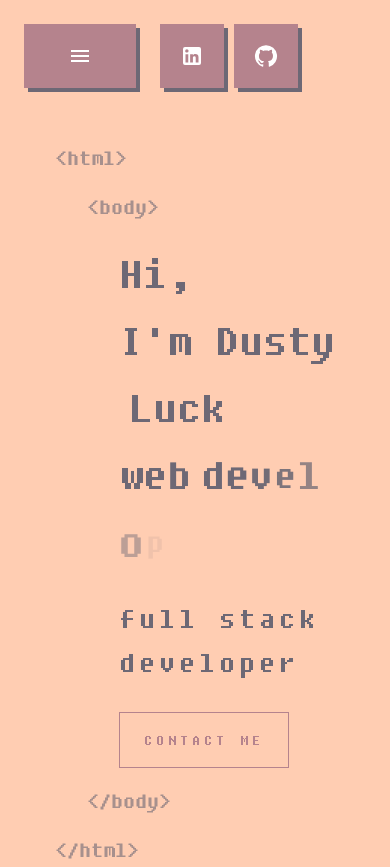
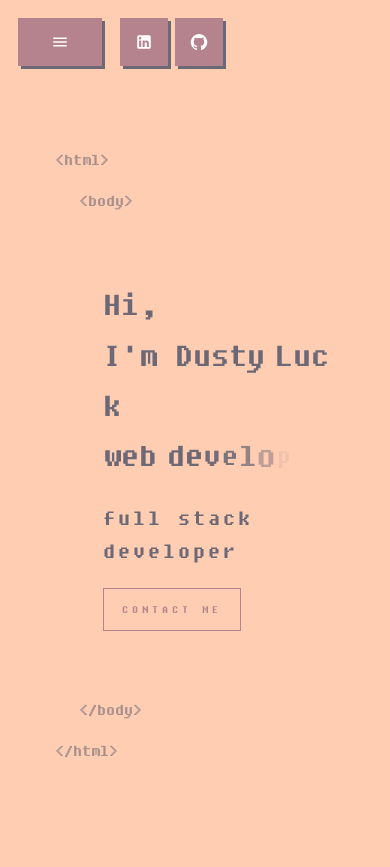
Before and after one commit to goingdust/portfolio, a Next.js app: page / in a window 390 px wide. After the commit the page ends 844 px from the top, so only its background shows below. Built offline with nearby package versions, Linux system fonts and the light colour scheme.

Commit message:
Move imports into global scss file

```diff
--- a/pages/_app.tsx
+++ b/pages/_app.tsx
@@ -1,7 +1,4 @@
 import '../styles/globals.scss';
-import '../styles/text-animate.scss';
-import '../styles/nav-button-animate.scss';
-import 'animate.css';
 import type { AppProps } from 'next/app';
 import Layout from '../components/Layout';
 import Head from 'next/head';
--- a/styles/globals.scss
+++ b/styles/globals.scss
@@ -1,5 +1,8 @@
 @import 'colors';
 @import 'animate.css';
+@import 'media-queries';
+@import 'nav-button-animate';
+@import 'text-animate';
 
 @font-face {
 	font-family: 'Helvetica Neue';
--- /dev/null
+++ b/styles/media-queries.scss
@@ -0,0 +1,5 @@
+@media (max-width: 768px) {
+  html {
+    font-size: 12px;
+  }
+}
```
